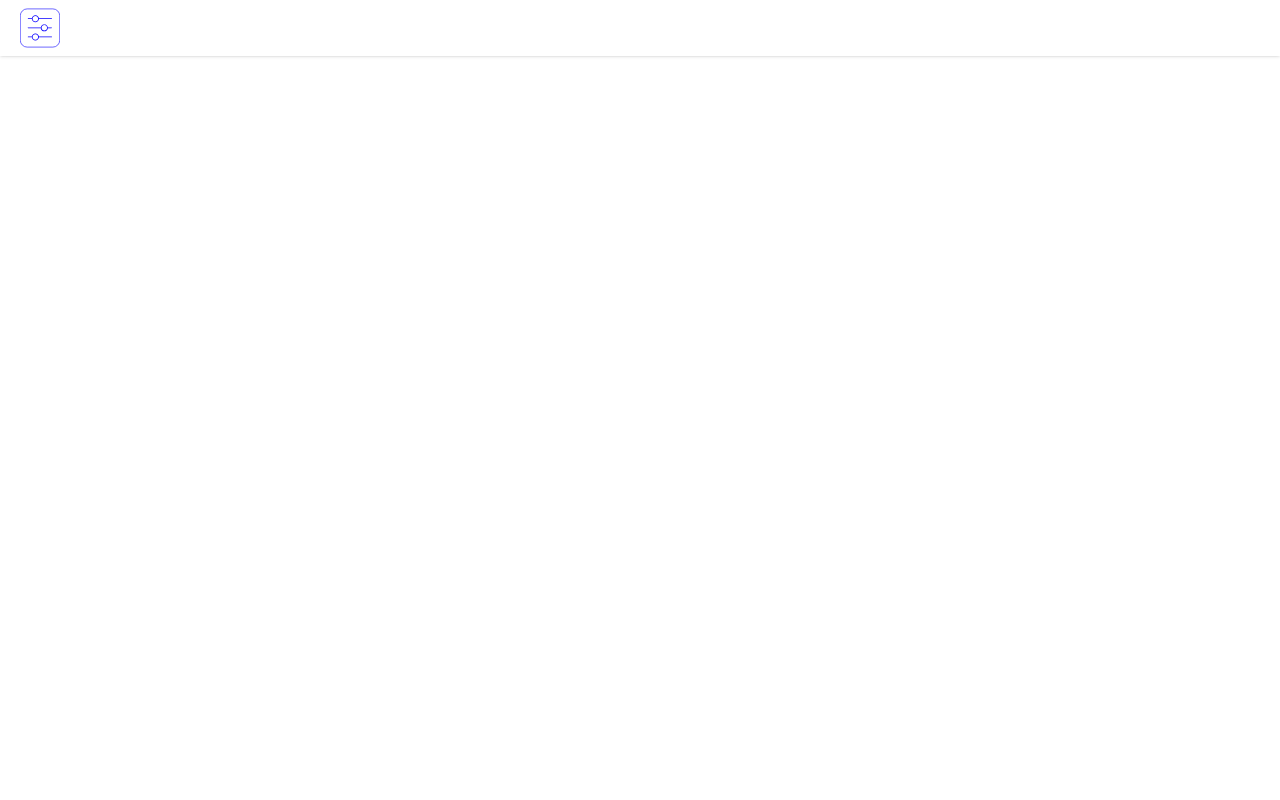
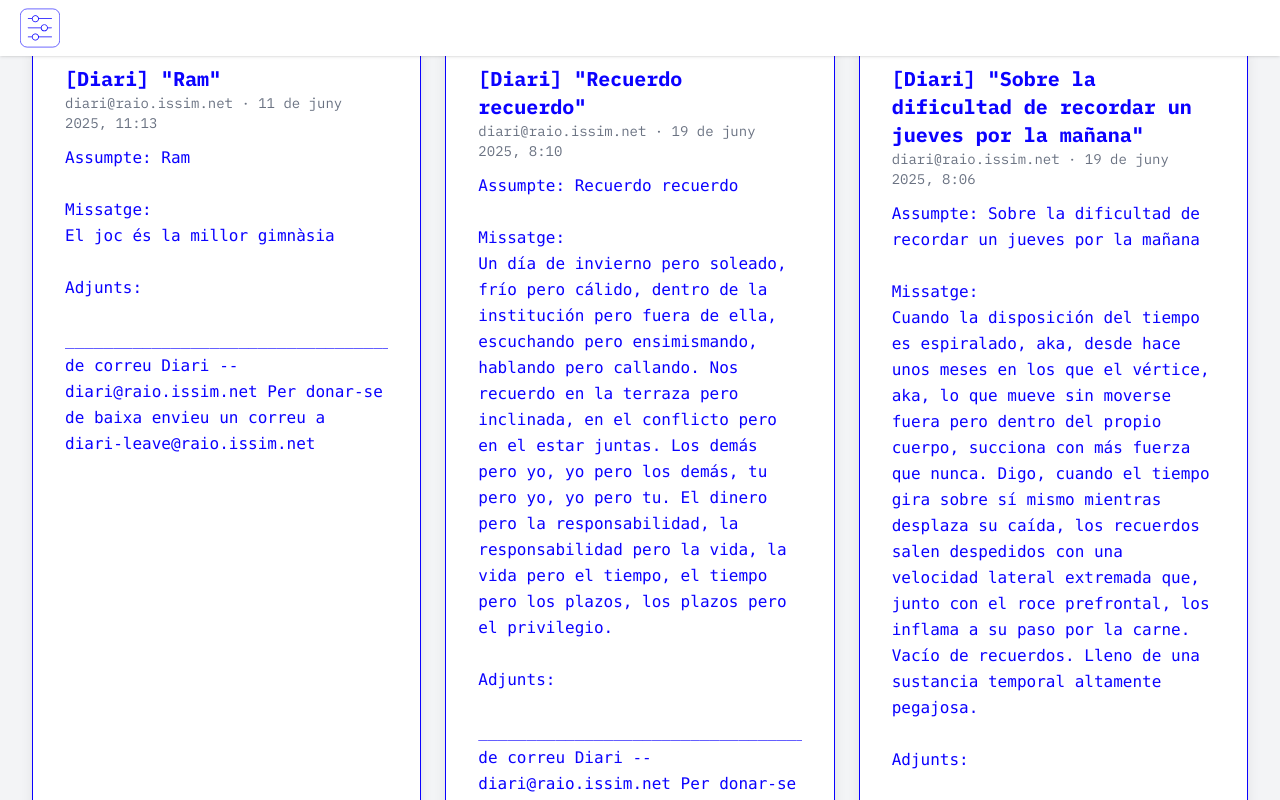
Before and after one commit to Kat-lev/reverbe-frontend, a React (Vite) app: page /style3 in a window 1280 px wide. Shown: the top 800 px of the page. Built offline with nearby package versions, Linux system fonts and the light colour scheme.

Commit message:
Create postit page

```diff
--- a/src/pages/PostItPage.jsx
+++ b/src/pages/PostItPage.jsx
@@ -1,14 +1,25 @@
 import React from "react";
 import Header from "../components/Header";
+import Card from "../components/Card";
+import { mockMessages } from "../mockData";
 
 function PostItPage() {
   return (
-  <>
+  <div className="min-h-screen bg-gray-100">
     <Header />
-    <div>
-      Post-it View (Style 3)
-    </div>
-  </>
+    <main
+        className="
+          max-w-7xl mx-auto
+          p-4 sm:p-6 lg:p-8
+          grid gap-6
+          grid-cols-1 sm:grid-cols-2 lg:grid-cols-3
+        "
+      >
+        {mockMessages.slice(0, 6).map((msg) => (
+          <Card key={msg.id} data={msg} variant="postit" />
+        ))}
+      </main>
+  </div>
   );
 }
 
```
